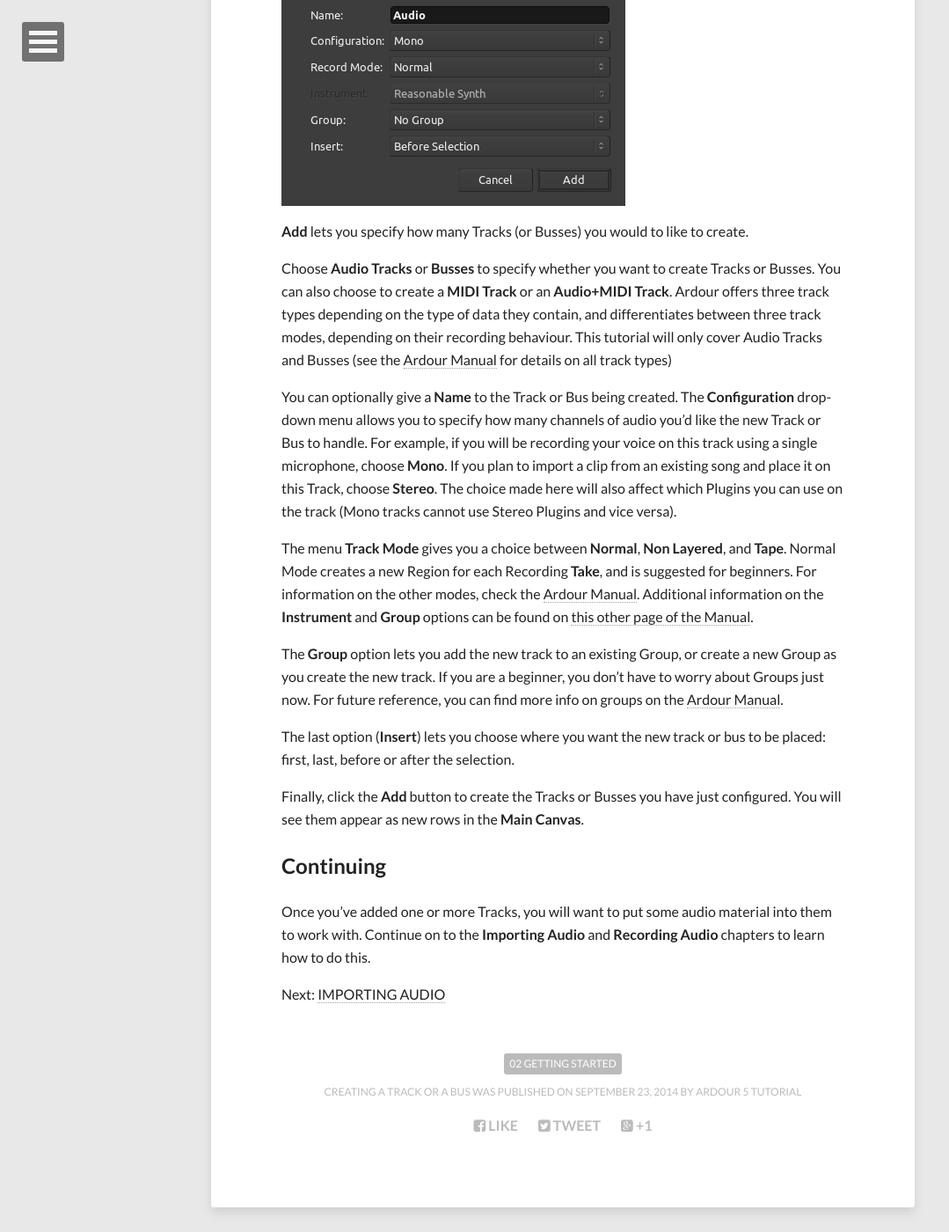
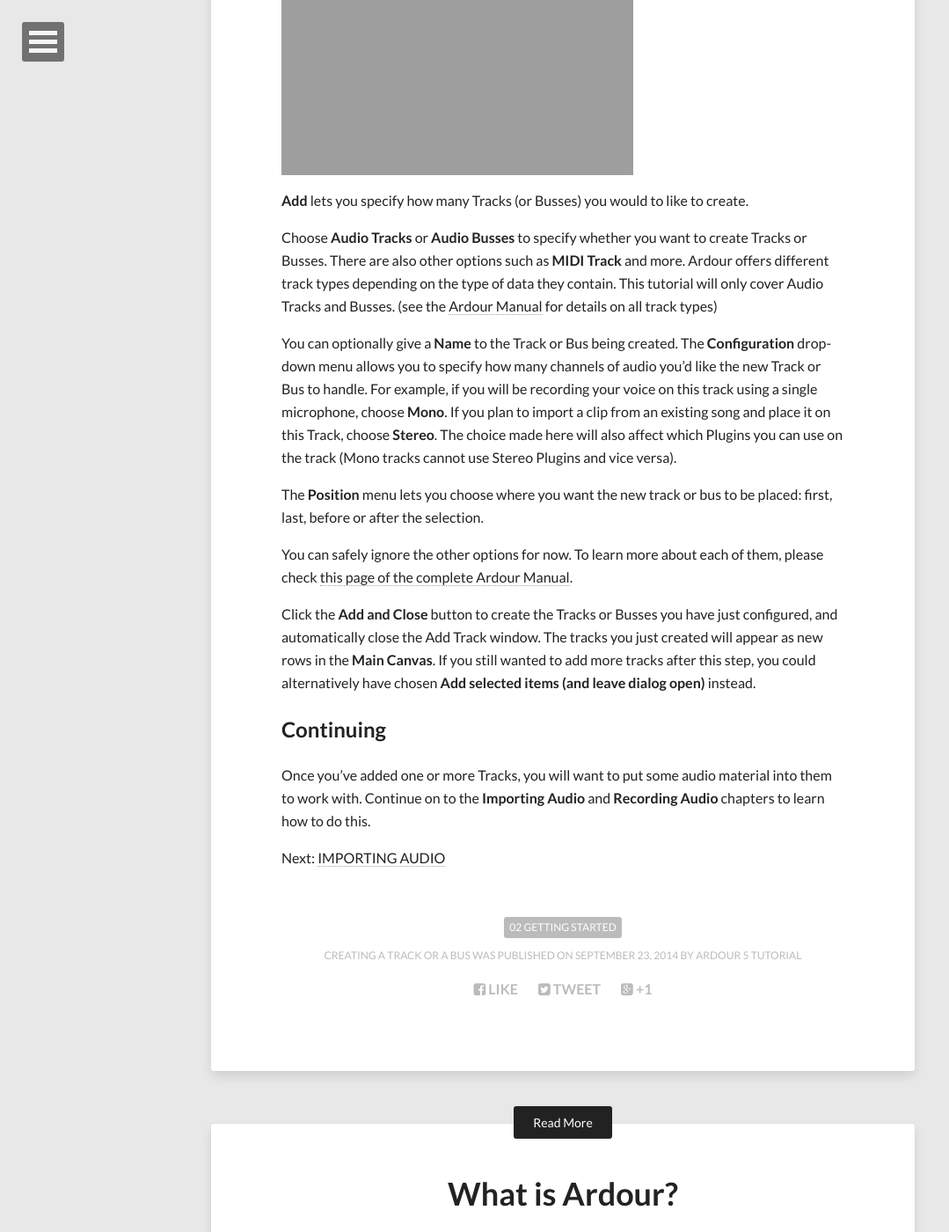
Before and after one commit to brunoruviaro/ardour4-tutorial, a Jekyll site: the page built from _posts/2014-09-23-creating-a-track-or-bus.md, in a window 1280 px wide and 1400 px high, scrolled down 1758 px. Shown: the whole window at 88% size, without its empty margins (0-1079 px from the left). Built offline with Jekyll 4.4.1, drawn with Linux system fonts in a browser that asks for light colours; nearby versions of some CDN libraries; some of the changed text lies outside the part shown.

Commit message:
Update 2014-09-23-creating-a-track-or-bus.md

```diff
--- a/_posts/2014-09-23-creating-a-track-or-bus.md
+++ b/_posts/2014-09-23-creating-a-track-or-bus.md
@@ -56,20 +56,17 @@
 ------------------------
 
 Right-Click in the empty area beneath any existing Tracks and Busses.
-Alternatively, click on the menu *Track > Add Track/Bus* (shortcut
+Alternatively, click on the menu *Track > Add Track, Bus, or VCA...* (shortcut
 "*Ctrl*" + "*Shift*" + "*N*"). The following window will appear:
 
-![Add Track]({{ site.url }}/images/Ardour4_Add_Track_or_Bus.png)
+![Add Track]({{ site.url }}/images/Ardour5_Add_Track_or_Bus.png)
 
 **Add** lets you specify how many Tracks (or Busses) you would to like
 to create.
 
-Choose **Audio Tracks** or **Busses** to specify whether you want to
-create Tracks or Busses. You can also choose to create a **MIDI Track**
-or an **Audio+MIDI Track**. Ardour offers three track types depending on
-the type of data they contain, and differentiates between three track
-modes, depending on their recording behaviour. This tutorial will only
-cover Audio Tracks and Busses (see the [Ardour
+Choose **Audio Tracks** or **Audio Busses** to specify whether you want to
+create Tracks or Busses. There are also other options such as **MIDI Track** and more. Ardour offers different track types depending on the type of data they contain. This tutorial will only
+cover Audio Tracks and Busses. (see the [Ardour
 Manual](http://manual.ardour.org/working-with-tracks/track-types/) for
 details on all track types)
 
@@ -82,22 +79,13 @@
 made here will also affect which Plugins you can use on the track (Mono
 tracks cannot use Stereo Plugins and vice versa).
 
-The menu **Track Mode** gives you a choice between **Normal**,
-**Non Layered**, and **Tape**. Normal Mode creates a new Region for each
-Recording **Take**, and is suggested for beginners. For information on
-the other modes, check the [Ardour
-Manual](http://manual.ardour.org/working-with-tracks/track-types/).
-Additional information on the **Instrument** and **Group** options can
-be found on [this other page of the
+The **Position** menu lets you choose where you want the new track or bus to be placed: first, last, before or after the selection.
+
+You can safely ignore the other options for now. To learn more about each of them, please check [this page of the complete Ardour
 Manual](http://manual.ardour.org/working-with-tracks/adding-tracks-and-busses/).
 
-The **Group** option lets you add the new track to an existing Group, or create a new Group as you create the new track. If you are a beginner, you don't have to worry about Groups just now. For future reference, you can find more info on groups on the [Ardour Manual](http://manual.ardour.org/working-with-tracks/track-and-bus-groups/).
-
-The last option (**Insert**) lets you choose where you want the new track or bus to be placed: first, last, before or after the selection.
-
-Finally, click the **Add** button to create the Tracks or Busses you
-have just configured. You will see them appear as new rows in the **Main
-Canvas**.
+Click the **Add and Close** button to create the Tracks or Busses you
+have just configured, and automatically close the Add Track window. The tracks you just created will appear as new rows in the **Main Canvas**. If you still wanted to add more tracks after this step, you could alternatively have chosen **Add selected items (and leave dialog open)** instead.
 
 Continuing
 ----------
```
